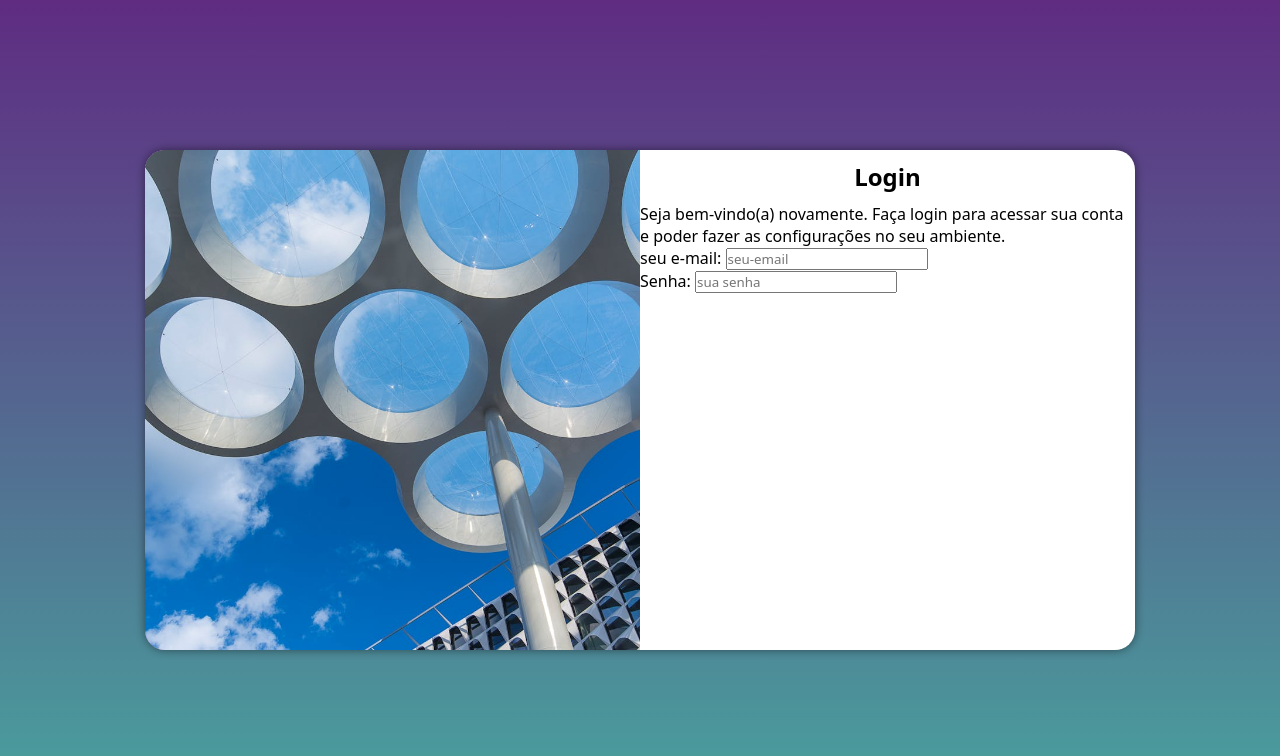
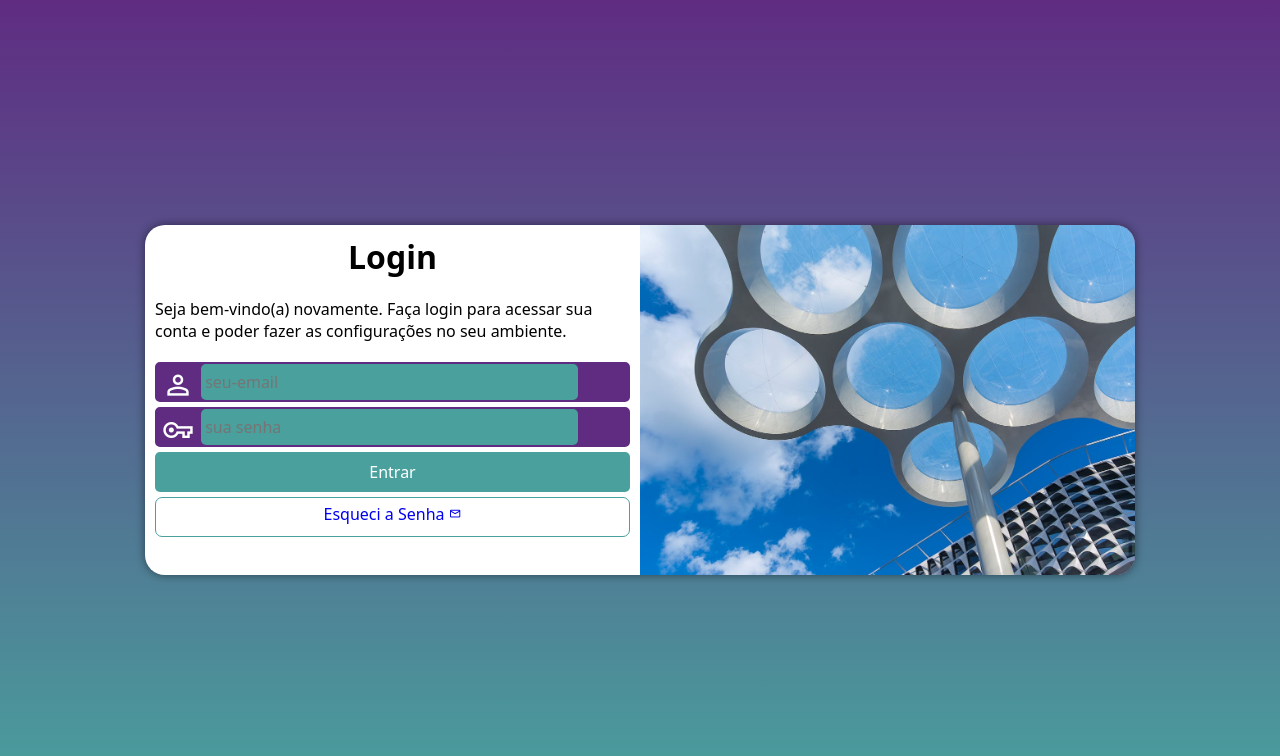
Before and after one commit to ViniciusVieira-web/projeto-login, a plain HTML site: page index.html in a window 1280 px wide. Drawn offline with nearby package versions, Linux system fonts and the light colour scheme.

Commit message:
fim do projeto

```diff
--- a/estilos/media-query.css
+++ b/estilos/media-query.css
@@ -10,6 +10,7 @@
 
     section#login{
         width: 80vw;
+        height: 280px;
     }
 
     section#login > div#imagem{
@@ -32,17 +33,27 @@
 
     section#login{
         width: 990px;
+        height: 350px;
     }
 
     section#login > div#imagem{
-        float: left;
+        float: right;
         width: 50%;
         height: 100%;
     }
 
     section#login > div#formulario{
-        float: right;
+        float: left;
         width: 50%;
     }
 
+    div#formulario h1{
+        font-size: 2em;
+    }
+
+    div#formulario p{
+        font-size: 1em;
+        margin: 20px 0px;
+    }
+
 }
--- a/estilos/style.css
+++ b/estilos/style.css
@@ -33,7 +33,7 @@ main{
 #login{
     background-color: white;
     width: 250px;
-    height: 500px;
+    height: 520px;
     border-radius: 20px;
     overflow: hidden;
     box-shadow: 0px 0px 10px rgba(0, 0, 0, 0.479);
@@ -52,14 +52,86 @@ section > div#imagem{
 
 section#login > div#formulario{
     display: block;
+    padding: 10px;
 }
 
 #formulario h1{
     text-align: center;
-    padding: 10px;
+    margin-bottom: 10px;
 }
 
-#formulario.caixa{
+#formulario p{
+    font-size: 0.8;
+}
+
+form > div.campo{
     background-color: #5f2c82;
+    border: 2px solid #5f2c82;
+    height: 40px;
+    border-radius: 5px;
+    margin: 5px 0px;
+}
+
+div.campo label{
+    display: none;
+}
+
+div.campo span{
+    color: white;
+    font-size: 2em;
+    width: 40px;
     padding: 5px;
 }
+
+div.campo input{
+    background-color: #49a09d;
+    font-size: 1em;
+    width: calc(100% - 20%);
+    height: 100%;
+    border: 0px;
+    border-radius: 5px;
+    padding: 4px;
+    transform: translateY(-13px);
+}
+
+div.campo > input:focus-within{
+    background-color: white;
+}
+
+form > input[type=submit]{
+    display: block;
+    font-size: 1em;
+    width: 100%;
+    height: 40px;
+    background-color: #49a09d;
+    color: white;
+    border: none;
+    border-radius: 5px;
+    cursor: pointer;
+}
+
+form > input[type=submit]:hover{
+    background-color: #2d6463;
+}
+
+form > a.botao{
+    display: block;
+    text-align: center;
+    font-size: 1em;
+    width: 100%;
+    height: 40px;
+    padding-top: 5px;
+    margin-top: 5px;
+    background-color: white;
+    border: 1px solid #49a09d;
+    border-radius: 7px;
+    text-decoration: none;
+}
+
+form > a.botao:hover{
+    background-color: #6cd3cf;
+}
+
+form > a.botao > span{
+    font-size: 0.8em;
+}
--- a/index.html
+++ b/index.html
@@ -4,6 +4,7 @@
     <meta charset="UTF-8">
     <meta name="viewport" content="width=device-width, initial-scale=1.0">
     <title>Tela de Login</title>
+    <link rel="stylesheet" href="https://fonts.googleapis.com/css2?family=Material+Symbols+Outlined:opsz,wght,FILL,GRAD@20..48,100..700,0..1,-50..200" />
     <link rel="stylesheet" href="estilos/style.css">
     <link rel="stylesheet" href="estilos/media-query.css">
 </head>
@@ -15,8 +16,6 @@
 
             <div id="imagem">
 
-
-
             </div>
 
             <div id="formulario">
@@ -27,15 +26,27 @@
 
                 <form action="login.php" method="post" autocomplete="on">
 
-                    <p class="caixa">
-                        <label for="iemail">seu e-mail: </label>
-                        <input type="text" name="email" id="iemail" required autocomplete="on" placeholder="seu-email">
-                    </p>
+                    <div class="campo">
+                        <span class="material-symbols-outlined">
+                            person
+                        </span>
+                        <input type="email" name="email" id="iemail" placeholder="seu-email" autocomplete="email" required maxlength="30">
+                        <label for="iemail">Login</label>
+                    </div>
 
-                    <p class="caixa">
-                        <label for="isenha">Senha:</label>
-                        <input type="password" name="senha" id="isenha" required min="8" max="20" placeholder="sua senha">
-                    </p>
+                    <div class="campo">
+                        <span class="material-symbols-outlined">
+                            vpn_key
+                        </span>
+                        <input type="password" name="senha" id="isenha" required minlength="8" maxlength="20" placeholder="sua senha" autocomplete="current-password">
+                        <label for="isenha">Senha</label>
+                    </div>
+
+                    <input type="submit" value="Entrar">
+                    <a class="botao" href="esqueci.html">Esqueci a Senha <span class="material-symbols-outlined">
+                        mail
+                    </span></a>
+
                 </form>
 
             </div>
```
